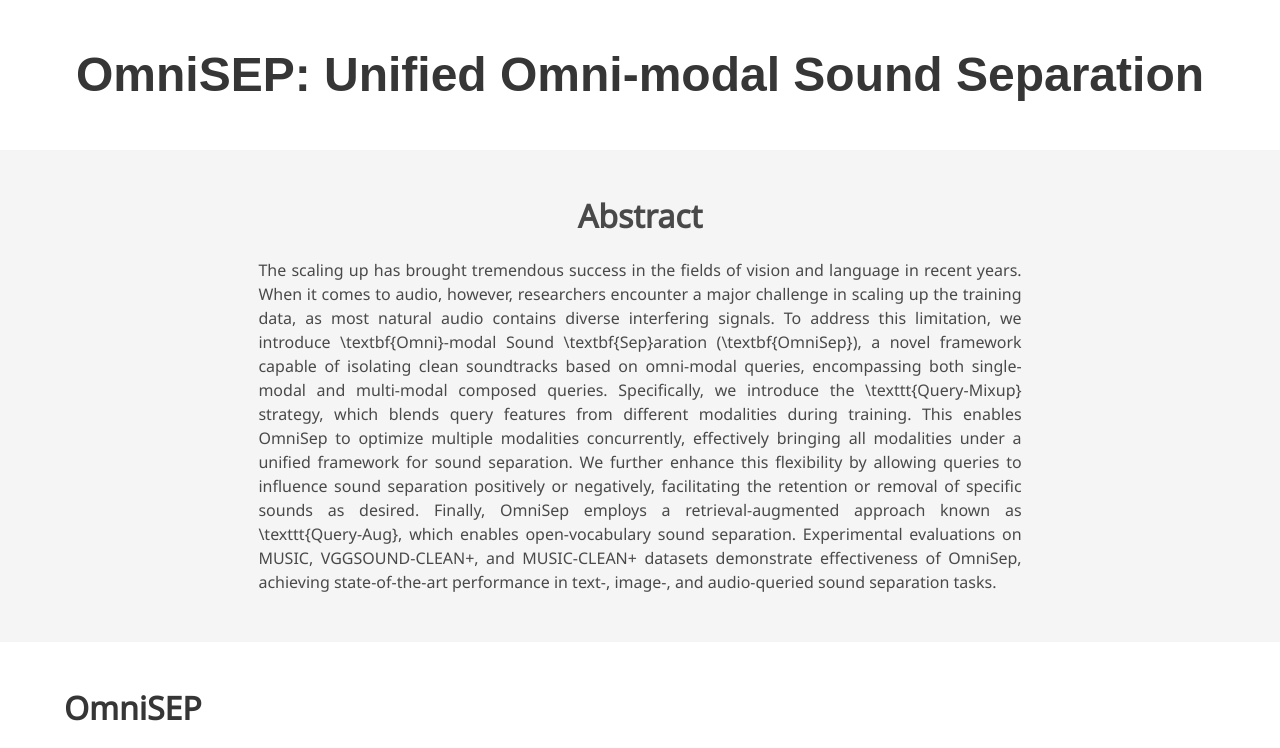
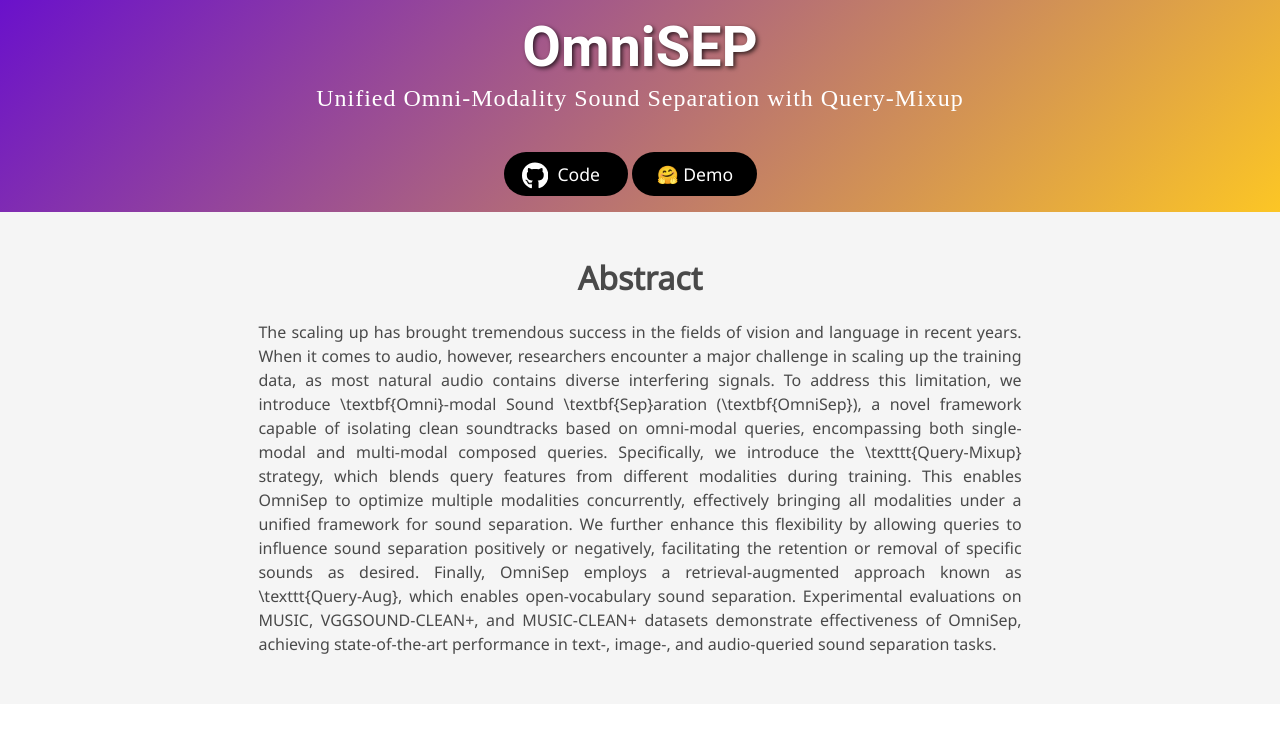
Before and after one commit to OmniSEP/OmniSEP.github.io, a plain HTML site: page index.html in a window 1280 px wide. Shown: the top 748 px of the page. Drawn offline with nearby package versions, Linux system fonts and the light colour scheme; some icons are missing; a web font is replaced by a local one.

Commit message:
Update index.html

```diff
--- a/index.html
+++ b/index.html
@@ -32,18 +32,57 @@
 
 <body>
 
-  <section class="hero">
+<!--   <section class="hero">
     <div class="hero-body">
       <div class="container">
         <div class="columns is-centered">
           <div class="column has-text-centered">
               <h1 id="co-speech-modalities" class="title is-1 publication-title">OmniSEP: Unified Omni-modal Sound Separation</h1>
-<!--               <h1 class="title is-1 publication-title"></h1> -->
+
           </div>
         </div>
       </div>
     </div>
-  </section>
+  </section> -->
+
+<section class="hero is-light" style="background: linear-gradient(135deg, #6a11cb 0%, #fcc625 100%);">
+  <div class="hero-body" style="padding: 1rem 0;">
+    <div class="container is-max-desktop">
+      <div class="columns is-centered">
+        <div class="column has-text-centered">
+          <!-- Main Title with Animation -->
+          <h1 class="title is-2 publication-title" style="font-family: 'Roboto', sans-serif; color: #ffffff; text-shadow: 2px 2px 4px rgba(0, 0, 0, 0.7);">
+            <span class="mmmu" style="font-weight: bold; font-size: 3.5rem;">OmniSEP</span>
+          </h1>
+
+          <!-- Subtitle with Custom Styling -->
+          <h2 class="subtitle is-4 publication-subtitle" style="font-family: 'Lora', serif; color: #ffffff; font-weight: 400; letter-spacing: 1px;">
+            Unified Omni-Modality Sound Separation with Query-Mixup
+          </h2>
+
+          <!-- Meta Description -->
+          <meta name="description" content="Benchmarking Audio Hallucinations in Large Audio-Language Models">
+
+          <!-- Button for GitHub Link -->
+          <a href="https://github.com/Exgc/OmniSep" target="_blank" class="button is-primary is-large" style="margin-top: 15px; background-color: #000000; color: white; border-radius: 30px; font-size: 1.1rem; display: inline-block; width: 13%; text-align: center;">
+            <span class="icon" style="vertical-align: middle;">
+              <svg class="svg-inline--fa fa-github fa-w-16" aria-hidden="true" focusable="false" data-prefix="fab" data-icon="github" role="img" xmlns="http://www.w3.org/2000/svg" viewBox="0 0 496 512" data-fa-i2svg="">
+                <path fill="currentColor" d="M165.9 397.4c0 2-2.3 3.6-5.2 3.6-3.3.3-5.6-1.3-5.6-3.6 0-2 2.3-3.6 5.2-3.6 3-.3 5.6 1.3 5.6 3.6zm-31.1-4.5c-.7 2 1.3 4.3 4.3 4.9 2.6 1 5.6 0 6.2-2s-1.3-4.3-4.3-5.2c-2.6-.7-5.5.3-6.2 2.3zm44.2-1.7c-2.9.7-4.9 2.6-4.6 4.9.3 2 2.9 3.3 5.9 2.6 2.9-.7 4.9-2.6 4.6-4.6-.3-1.9-3-3.2-5.9-2.9zM244.8 8C106.1 8 0 113.3 0 252c0 110.9 69.8 205.8 169.5 239.2 12.8 2.3 17.3-5.6 17.3-12.1 0-6.2-.3-40.4-.3-61.4 0 0-70 15-84.7-29.8 0 0-11.4-29.1-27.8-36.6 0 0-22.9-15.7 1.6-15.4 0 0 24.9 2 38.6 25.8 21.9 38.6 58.6 27.5 72.9 20.9 2.3-16 8.8-27.1 16-33.7-55.9-6.2-112.3-14.3-112.3-110.5 0-27.5 7.6-41.3 23.6-58.9-2.6-6.5-11.1-33.3 2.6-67.9 20.9-6.5 69 27 69 27 20-5.6 41.5-8.5 62.8-8.5s42.8 2.9 62.8 8.5c0 0 48.1-33.6 69-27 13.7 34.7 5.2 61.4 2.6 67.9 16 17.7 25.8 31.5 25.8 58.9 0 96.5-58.9 104.2-114.8 110.5 9.2 7.9 17 22.9 17 46.4 0 33.7-.3 75.4-.3 83.6 0 6.5 4.6 14.4 17.3 12.1C428.2 457.8 496 362.9 496 252 496 113.3 383.5 8 244.8 8zM97.2 352.9c-1.3 1-1 3.3.7 5.2 1.6 1.6 3.9 2.3 5.2 1 1.3-1 1-3.3-.7-5.2-1.6-1.6-3.9-2.3-5.2-1zm-10.8-8.1c-.7 1.3.3 2.9 2.3 3.9 1.6 1 3.6.7 4.3-.7.7-1.3-.3-2.9-2.3-3.9-2-.6-3.6-.3-4.3.7zm32.4 35.6c-1.6 1.3-1 4.3 1.3 6.2 2.3 2.3 5.2 2.6 6.5 1 1.3-1.3.7-4.3-1.3-6.2-2.2-2.3-5.2-2.6-6.5-1zm-11.4-14.7c-1.6 1-1.6 3.6 0 5.9 1.6 2.3 4.3 3.3 5.6 2.3 1.6-1.3 1.6-3.9 0-6.2-1.4-2.3-4-3.3-5.6-2z"></path>
+              </svg>
+            </span>
+            <span>Code</span>
+          </a>
+
+          <!-- Button for Hugging Face Link -->
+          <a href="https://huggingface.co/spaces/Exgc/OmniSep" target="_blank" class="button is-primary is-large" style="margin-top: 15px; background-color: #000000; color: white; border-radius: 30px; font-size: 1.1rem; display: inline-block; width: 13%; margin-right: 2%; text-align: center;">
+            🤗 Demo
+          </a>
+
+        </div>
+      </div>
+    </div>
+  </div>
+</section>
 
 
   <section class="section hero is-light">
```
